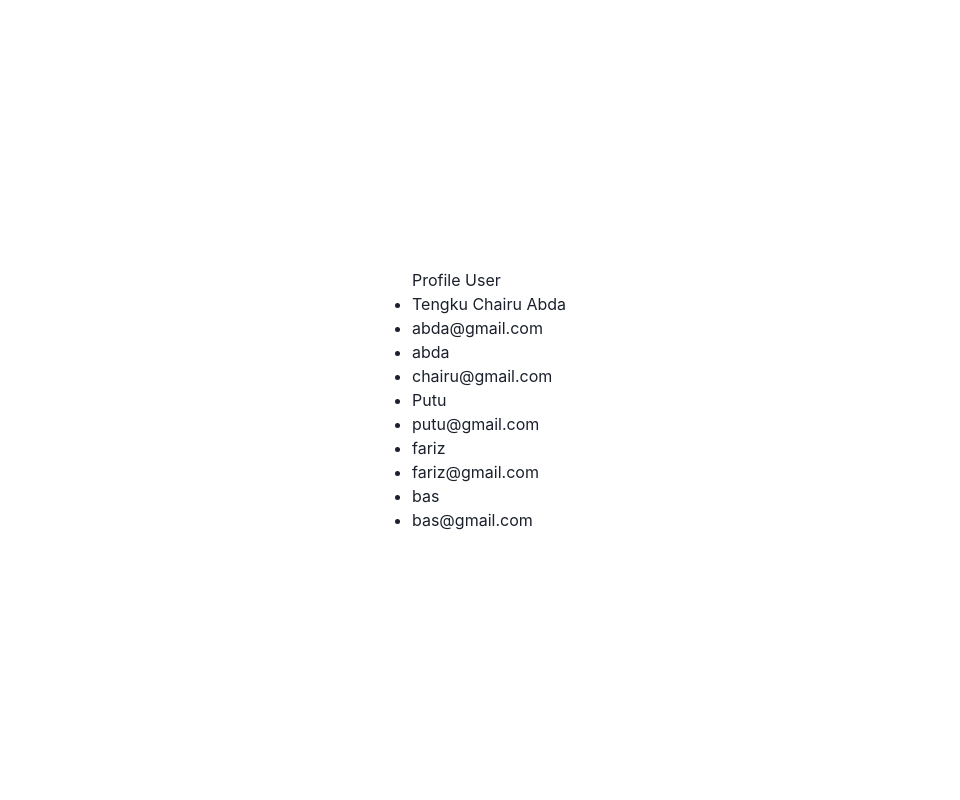
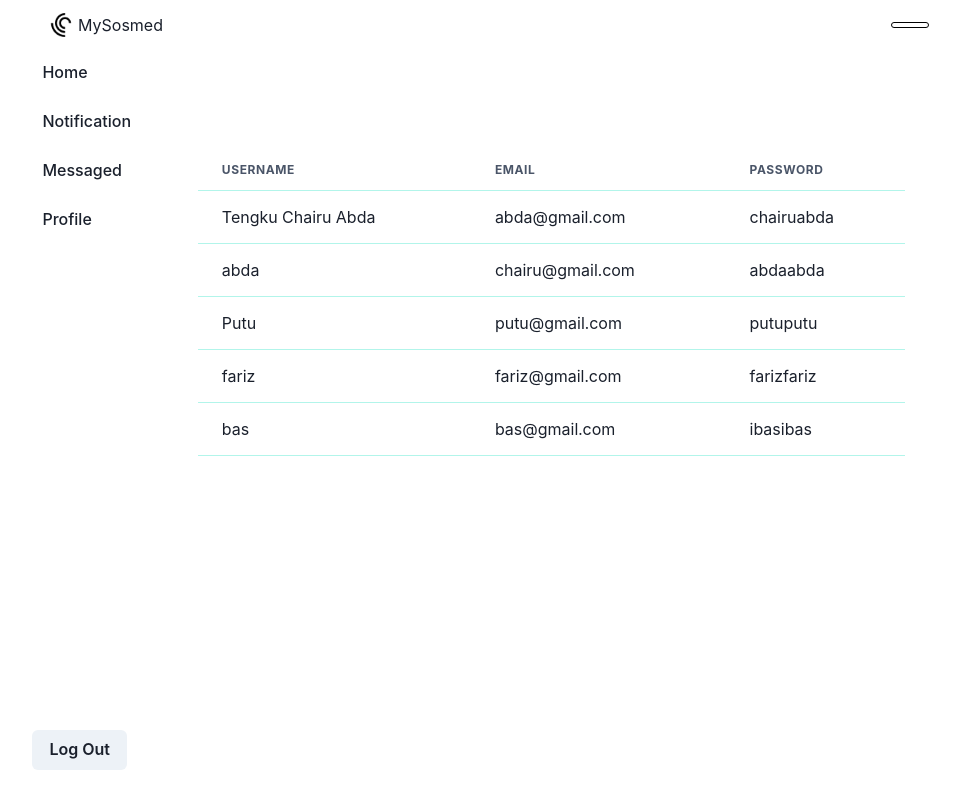
Before and after one commit to Chairuabda/exercise-12-kelompok-3, a React (Vite) app: page /profileuser in a window 1280 px wide. Shown: the whole page, without its empty margins (151-1111 px from the left). Built offline with nearby package versions, Linux system fonts and the light colour scheme; data requests are answered from the project's data file.

Commit message:
update seemore

```diff
--- a/src/pages/Home/index.jsx
+++ b/src/pages/Home/index.jsx
@@ -1,29 +1,12 @@
-import { Box, Image, Text } from "@chakra-ui/react";
+import { Box } from "@chakra-ui/react";
 import { SideNavbar } from "../components/SideNavbar";
 import { UserBar } from "../components/UserBar";
 import { MidSection } from "../components/MidSection";
-import Logo from "../../assets/BlackAbstract.png";
-import { useEffect, useState } from "react";
-import axios from "axios";
+import { TopBar } from "../components/TopBar";
 
 export const Home = () => {
 
-	const [myAccount, setMyAccount] = useState()
 
-	const accountsIndex = localStorage.getItem("akun")
-
-	const fatchUser = async () => {
-		try {
-			const responseUser = await axios.get("http://localhost:3000/user")
-			setMyAccount(responseUser.data[accountsIndex])
-		} catch (err) {
-			console.log(err)
-		}
-	}
-
-	useEffect(() => {
-		fatchUser();
-	},[myAccount])
 
 	return (
 		<Box
@@ -41,7 +24,7 @@ export const Home = () => {
 				w={"95%"}
 				m={"0px 200px"}
 			>
-				<Box
+				{/* <Box
 					display="flex"
 					justifyContent="space-between"
 					h={"50px"}
@@ -61,7 +44,8 @@ export const Home = () => {
 					>
 						{myAccount?.email}
 					</Box>
-				</Box>
+				</Box> */}
+				<TopBar/>
 
 				<Box
 					display="flex"
--- a/src/pages/components/ProfileUser/index.jsx
+++ b/src/pages/components/ProfileUser/index.jsx
@@ -1,6 +1,17 @@
-import { Box, Text } from "@chakra-ui/react";
+import {
+	Box,
+	Table,
+	Thead,
+	Tbody,
+	Tr,
+	Th,
+	Td,
+	TableContainer,
+} from "@chakra-ui/react";
 import axios from "axios";
 import { useEffect, useState } from "react";
+import { SideNavbar } from "../SideNavbar";
+import { TopBar } from "../TopBar";
 
 export const ProfileUser = () => {
 	const [allUser, setAllUser] = useState([]);
@@ -27,23 +38,53 @@ export const ProfileUser = () => {
 			h={"100vh"}
 			display={"flex"}
 			justifyContent={"center"}
-			alignItems={"center"}
 		>
-			<Box>
-				<Box>
-					<Text>Profile User</Text>
-                    {allUser?.length > 0 ? (
-                        allUser.map((user, index) => {
-                            return (
-                                <Box key={index}>
-                                    <ul>
-                                        <li>{user.username}</li>
-                                        <li>{user.email}</li>
-                                    </ul>
-                                </Box>
-                            )
-                        })
-                    ): (<></>)}
+			<TopBar />
+			<Box mt={"50px"}>
+				<SideNavbar />
+			</Box>
+			<Box
+				w={"65%"}
+				display={"flex"}
+				// bgColor={"green"}
+				// alignItems={"center"}
+				justifyContent={"end"}
+			>
+				<Box
+					w={"85%"}
+					mt={"150px"}
+					// bgColor={"red"}
+					display={"flex"}
+					justifyContent={"end"}
+
+				>
+					{/* <Text>Profile User</Text> */}
+					<TableContainer w={"800px"}>
+						<Table variant="simple" colorScheme="teal">
+							<Thead>
+								<Tr>
+									<Th>Username</Th>
+									<Th>Email</Th>
+									<Th>Password</Th>
+								</Tr>
+							</Thead>
+							{allUser?.length > 0 ? (
+								allUser.map((user, index) => {
+									return (
+										<Tbody key={index}>
+											<Tr>
+												<Td>{user.username}</Td>
+												<Td>{user.email}</Td>
+												<Td>{user.password}</Td>
+											</Tr>
+										</Tbody>
+									);
+								})
+							) : (
+								<></>
+							)}
+						</Table>
+					</TableContainer>
 				</Box>
 			</Box>
 		</Box>
--- a/src/pages/components/SideNavbar/index.jsx
+++ b/src/pages/components/SideNavbar/index.jsx
@@ -20,7 +20,7 @@ export const SideNavbar = () => {
 						justifyContent={"space-between"}
 					>
 						<Box display={"flex"} flexDirection={"column"}>
-							<Link>
+							<Link to="/home">
 								<Text p={"10px"} mb={"5px"}>
 									Home
 								</Text>
@@ -40,11 +40,6 @@ export const SideNavbar = () => {
 									Profile
 								</Text>
 							</Link>
-							<Link to="/profileuser">
-								<Text p={"10px"} mb={"5px"}>
-									Profile User
-								</Text>
-							</Link>
 						</Box>
 						<Link to="/">
 							<Button mt={"20px"}>Log Out</Button>
--- /dev/null
+++ b/src/pages/components/TopBar/index.jsx
@@ -0,0 +1,47 @@
+import { Box, Text, Image } from "@chakra-ui/react"
+import Logo from "../../../assets/BlackAbstract.png";
+import { useEffect, useState } from "react";
+import axios from "axios";
+
+export const TopBar = () => {
+    const [myAccount, setMyAccount] = useState()
+
+	const accountsIndex = localStorage.getItem("akun")
+
+	const fatchUser = async () => {
+		try {
+			const responseUser = await axios.get("http://localhost:3000/user")
+			setMyAccount(responseUser.data[accountsIndex])
+		} catch (err) {
+			console.log(err)
+		}
+	}
+
+	useEffect(() => {
+		fatchUser();
+	},[myAccount])
+
+    return (
+        <Box
+					display="flex"
+					justifyContent="space-between"
+					h={"50px"}
+					alignItems={"center"}
+					position={"fixed"}
+					left={"200"}
+					right={"200"}
+				>
+					<Box display={"flex"} alignItems={"center"}>
+						<Image src={Logo} h={"24px"} />
+						<Text ml={"5px"}>MySosmed</Text>
+					</Box>
+					<Box
+						border={"1px solid black"}
+						p={"2px 18px"}
+						borderRadius={"20px"}
+					>
+						{myAccount?.email}
+					</Box>
+				</Box>
+    )
+}
--- a/src/pages/components/UserBar/index.jsx
+++ b/src/pages/components/UserBar/index.jsx
@@ -1,20 +1,18 @@
 import { Box, Text, Button } from "@chakra-ui/react";
 import axios from "axios";
 import { useEffect, useState } from "react";
+import { Link } from "react-router-dom";
 
 export const UserBar = () => {
 	const [allUser, setAllUser] = useState([]);
-	const [myAccount, setMyAccount]= useState([])
-
-	const accountsIndex = localStorage.getItem("akun");
 
 	const fatchData = async () => {
 		try {
 			const responseUser = await axios.get(
 				"http://localhost:3000/user"
 			);
-			const user = responseUser.data
-			console.log(user)
+			const user = responseUser.data;
+			console.log(user);
 			setAllUser(user);
 		} catch (err) {
 			console.log(err);
@@ -70,6 +68,7 @@ export const UserBar = () => {
 					<></>
 				)}
 				<Box color={"black"} m={"20px"} fontSize={"12px"}>
+					<Link to="/profileuser">
 						<Button
 							variant={"link"}
 							border={"none"}
@@ -77,6 +76,7 @@ export const UserBar = () => {
 						>
 							see more
 						</Button>
+					</Link>
 				</Box>
 			</Box>
 		</Box>
```
Lines whose indentation alone changed are shown as unchanged.
